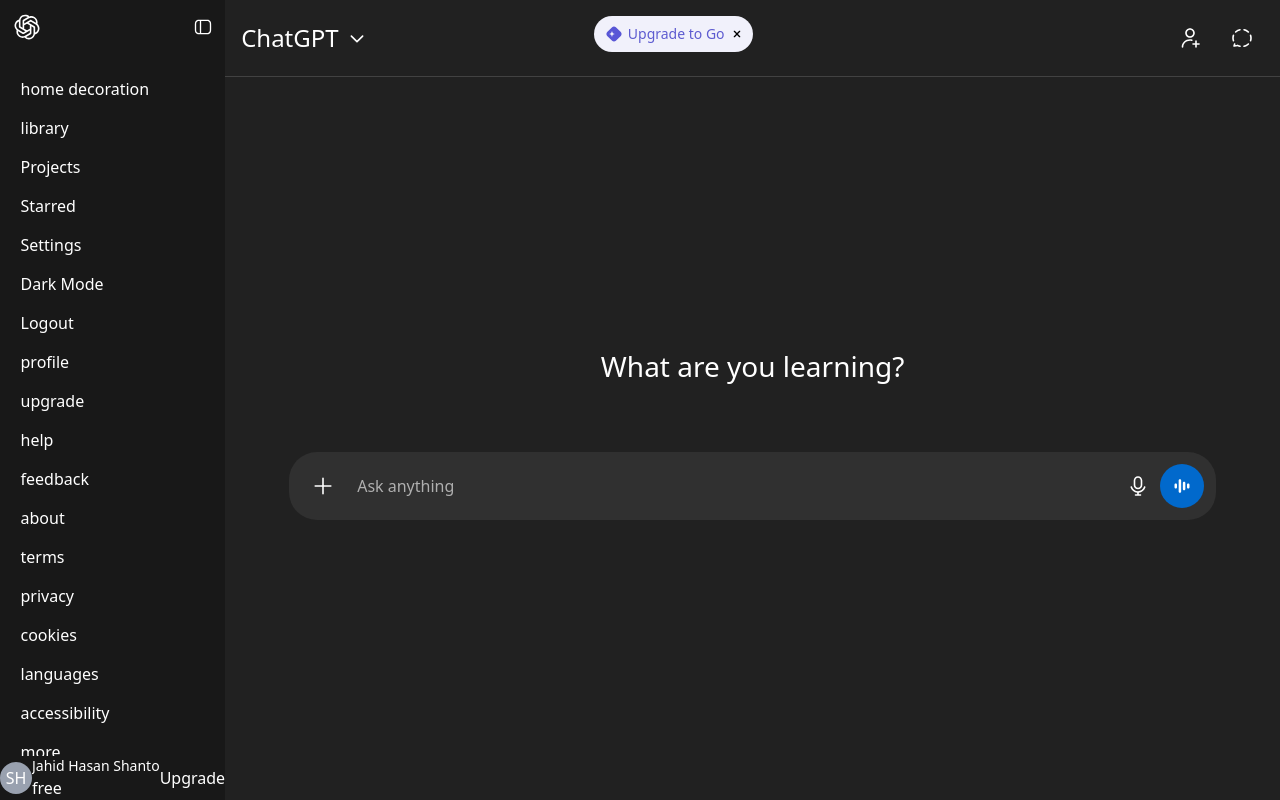
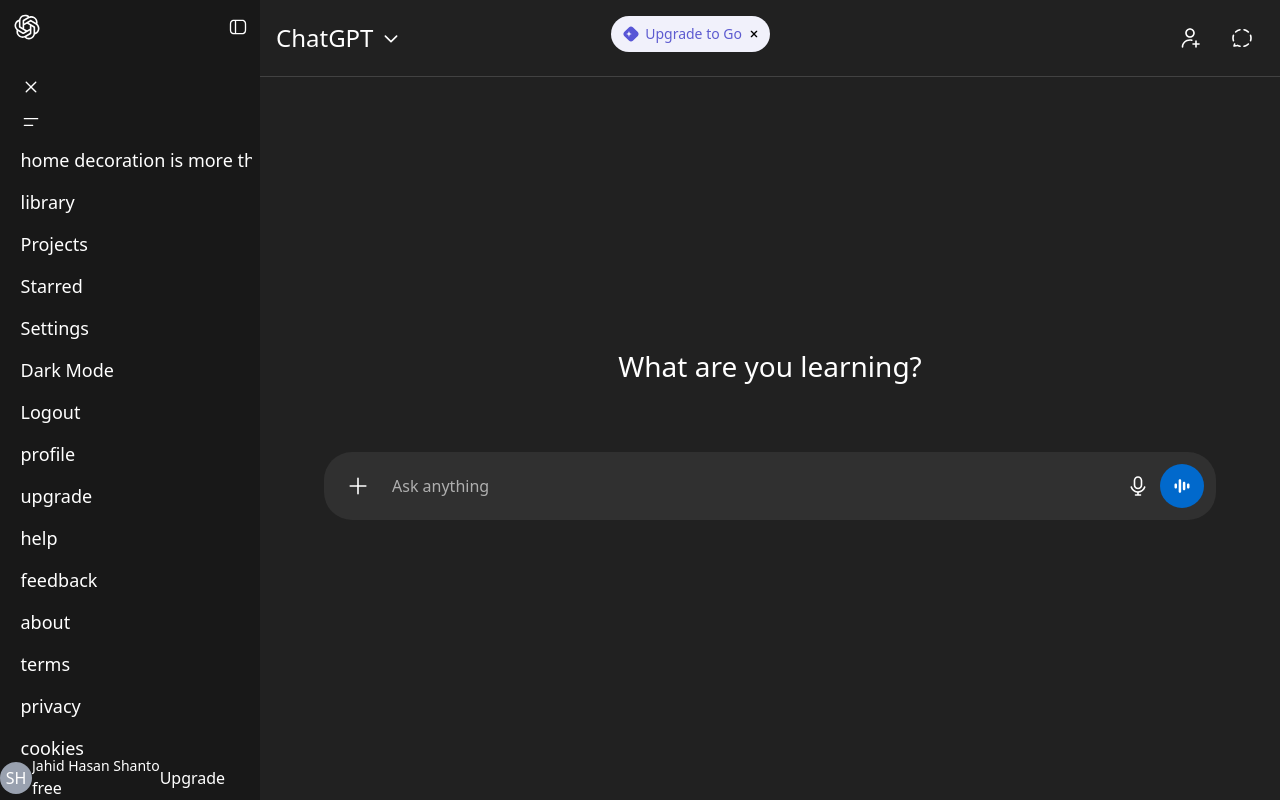
Before and after one commit to Shanto-prime/chatgpt-ui-clone, a React (Vite) app: page / in a window 1280 px wide. Built offline with nearby package versions, Linux system fonts and the light colour scheme.

Commit message:
feat: enhance sidebar list styling and update item text for clarity

```diff
--- a/src/App.css
+++ b/src/App.css
@@ -30,11 +30,23 @@
 ::-webkit-scrollbar-thumb:active {
   background: #6b7280; /* gray-500 */
 }
+.sidebarList {
+  max-width: 260px;
+}
 .sidebarList li {
+  display: flex;
+  justify-content: space-between;
+  align-items: center;
+  gap: 10px;
+  width: 100%;
   padding: 7.5px 12.5px;
   border-radius: 5px;
   cursor: pointer;
   transition: background-color 0.3s ease;
+  text-overflow: ellipsis;
+  white-space: nowrap;
+  overflow: hidden;
+  font-size: 18px;
   &:hover {
     background-color: #ffffff1a;
   }
--- a/src/Components/LeftSide.jsx
+++ b/src/Components/LeftSide.jsx
@@ -65,7 +65,7 @@
             </svg>
           </li>
           <li>
-            <span>home decoration</span>
+            <span>home decoration is more than just a trend</span>
             <span>
               <svg
                 width="20"
```
